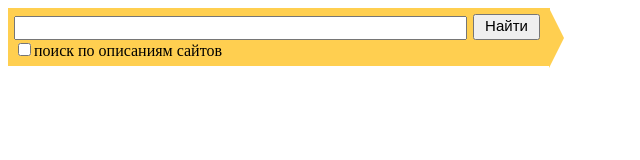
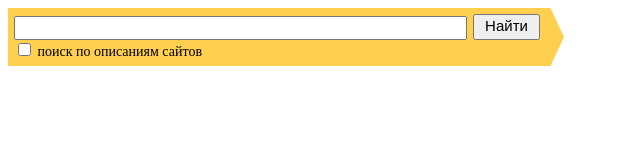
Before and after one commit to OlgaKz/OlgaKz.github.io, a plain HTML site: page markup/home/lessons8/task1.html in a window 1280 px wide. Shown: the full height of the page, 0-640 px from the left. Drawn offline with Linux system fonts and the light colour scheme.

Commit message:
l8-1t html is remake

```diff
--- a/markup/home/lessons8/task1.html
+++ b/markup/home/lessons8/task1.html
@@ -16,6 +16,9 @@
         padding-right: 3px;
         padding-bottom: 4px;
     }
+    .setting {
+       font-size: 14px;
+    }
     .search{
         padding-bottom: 4px;
         margin-left: 2px;
@@ -25,10 +28,10 @@
     .pointer form:after {
         content: '';
         position: absolute;
-        top: -6px;
+        top: -7px;
         right: -50px;
         border: 30px transparent solid;
-        border-left: solid 15px #ffcf50;
+        border-left: solid 14px #ffcf50;
     }
 
 </style>
@@ -36,12 +39,12 @@
 <div class="pointer">
     <form>
         <input type class="text" name="field"/>
-        <button class="search">Найти</button></br>
-        <input type ="checkbox" name class="checkbox_search" value />поиск по описаниям сайтов
+        <button class="search">Найти</button>
+        <div class="setting">
+        <input type ="checkbox" name="word" value="word"/>
+        <label for="word">поиск по описаниям сайтов</label>
+        </div>
     </form>
-</div>
-<div class="arrow">
-
 </div>
 </body>
 </html>
```
